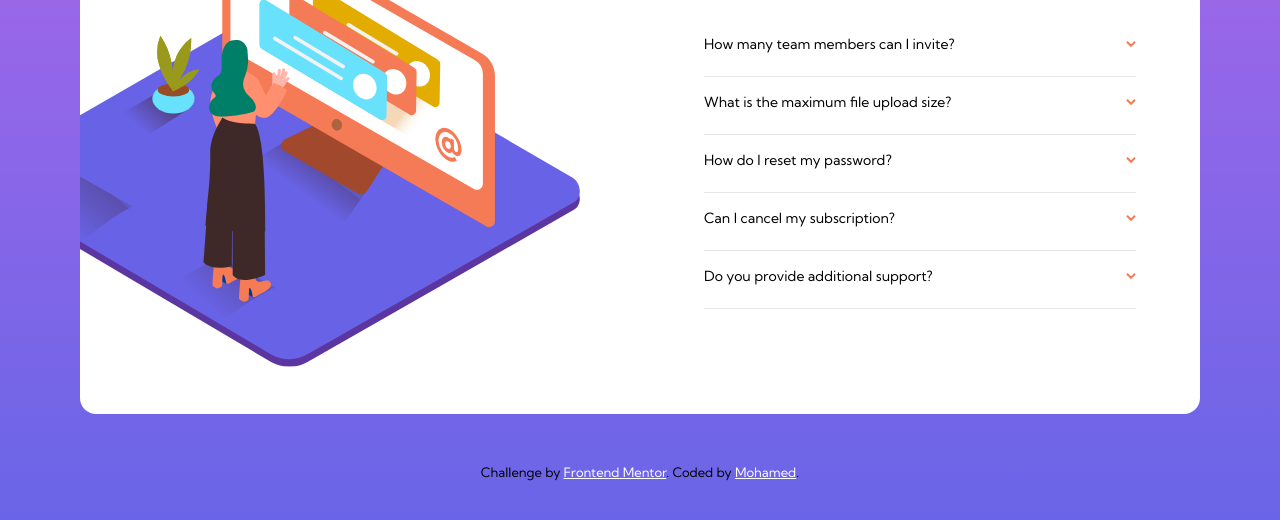
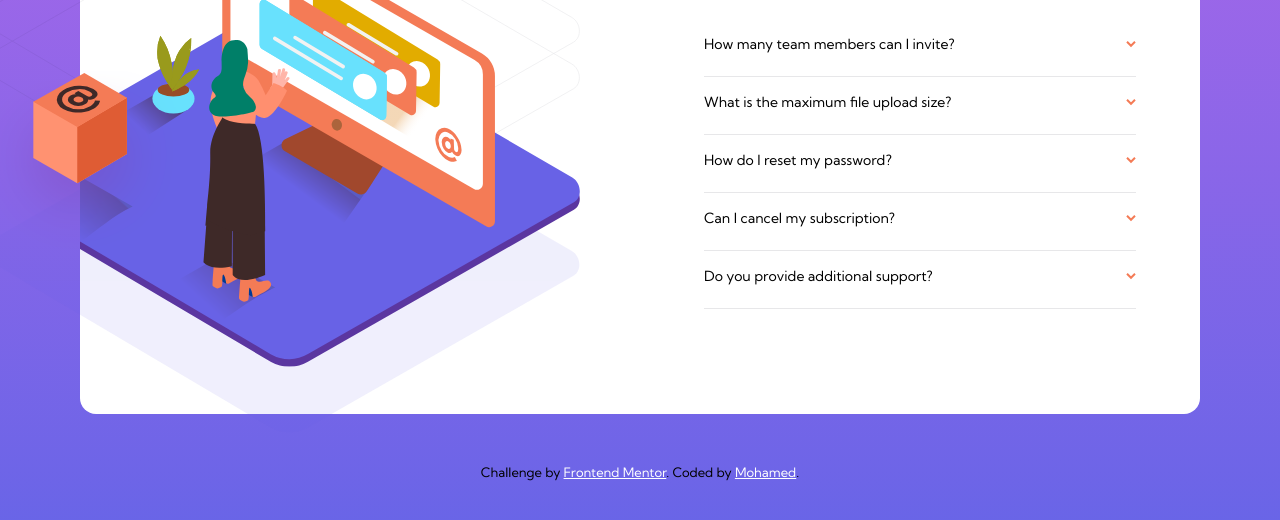
Before and after one commit to gunblade6/frontend_mentor__faq_card, a plain HTML site: page index.html in a window 1280 px wide. Shown: the part 228-748 px from the top of the page. Drawn offline with Linux system fonts and the light colour scheme.

Commit message:
finished styling desktop preview

```diff
--- a/css/style.css
+++ b/css/style.css
@@ -50,7 +50,7 @@ main {
   -moz-border-radius: 1rem;
   -ms-border-radius: 1rem;
   -o-border-radius: 1rem;
-  overflow: hidden;
+  overflow: visible;
   height: 550px;
 }
 .card .heading_title {
@@ -129,7 +129,6 @@ main {
   height: 100%;
   position: relative;
 }
-
 .card .image-section img {
   width: 600px;
   position: absolute;
@@ -141,8 +140,35 @@ main {
   -ms-transform: translateY(-50%);
   -o-transform: translateY(-50%);
 }
+.card .image-section .lady {
+  overflow: hidden;
+  position: absolute;
+  top: 0;
+  left: 0;
+  width: 100%;
+  height: 100%;
+}
+.card .image-section .box {
+  position: absolute;
+  width: 100%;
+  height: 100%;
+  top: 0;
+  left: 0;
+}
+.card .image-section .box img {
+  position: absolute;
+  width: 200px;
+  top: 55%;
+  left: -50%;
+}
 
 .card .content {
   padding: 4rem;
   width: 50%;
 }
+
+.card .image-section .box {
+  position: absolute;
+  width: 200px;
+  z-index: 3030;
+}
--- a/index.html
+++ b/index.html
@@ -26,12 +26,18 @@
     <main>
       <div class="card">
         <div class="image-section">
-          <div class="desktop">
+          <div class="back">
+            <img src="/images/bg-pattern-desktop.svg" alt="background pattern">
+          </div>
+           <div class="lady">
             <img
-              src="./images/illustration-woman-online-desktop.svg"
-              alt="illustration woman"
-            />
-          </div>
+            src="./images/illustration-woman-online-desktop.svg"
+            alt="illustration woman"
+          />
+           </div>
+           <div class="box">
+            <img src="./images/illustration-box-desktop.svg" alt="box illustration">
+           </div>
         </div>
         <div class="content">
           <div class="heading">
```
Also changed, not shown: 1 other file.
